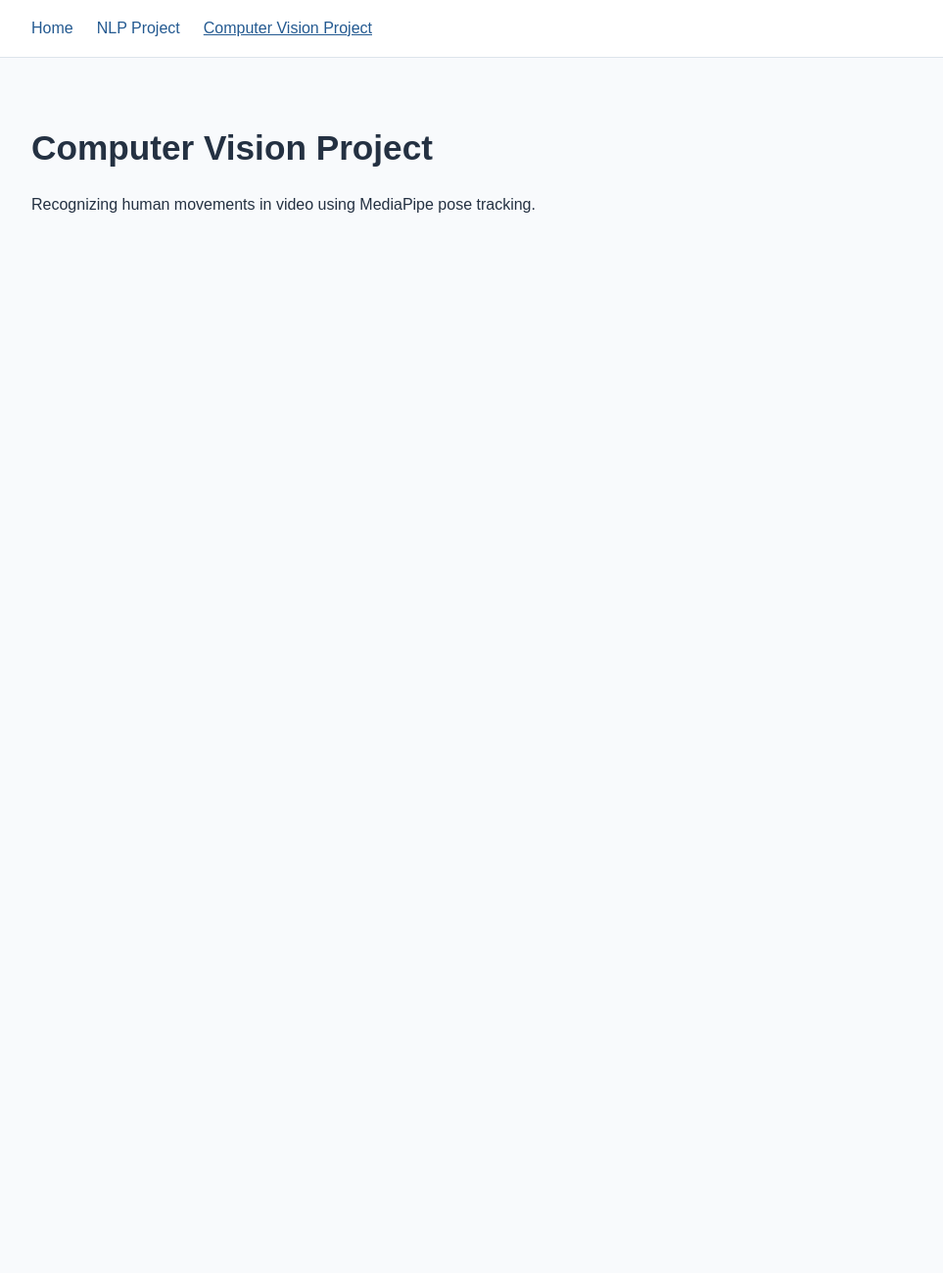
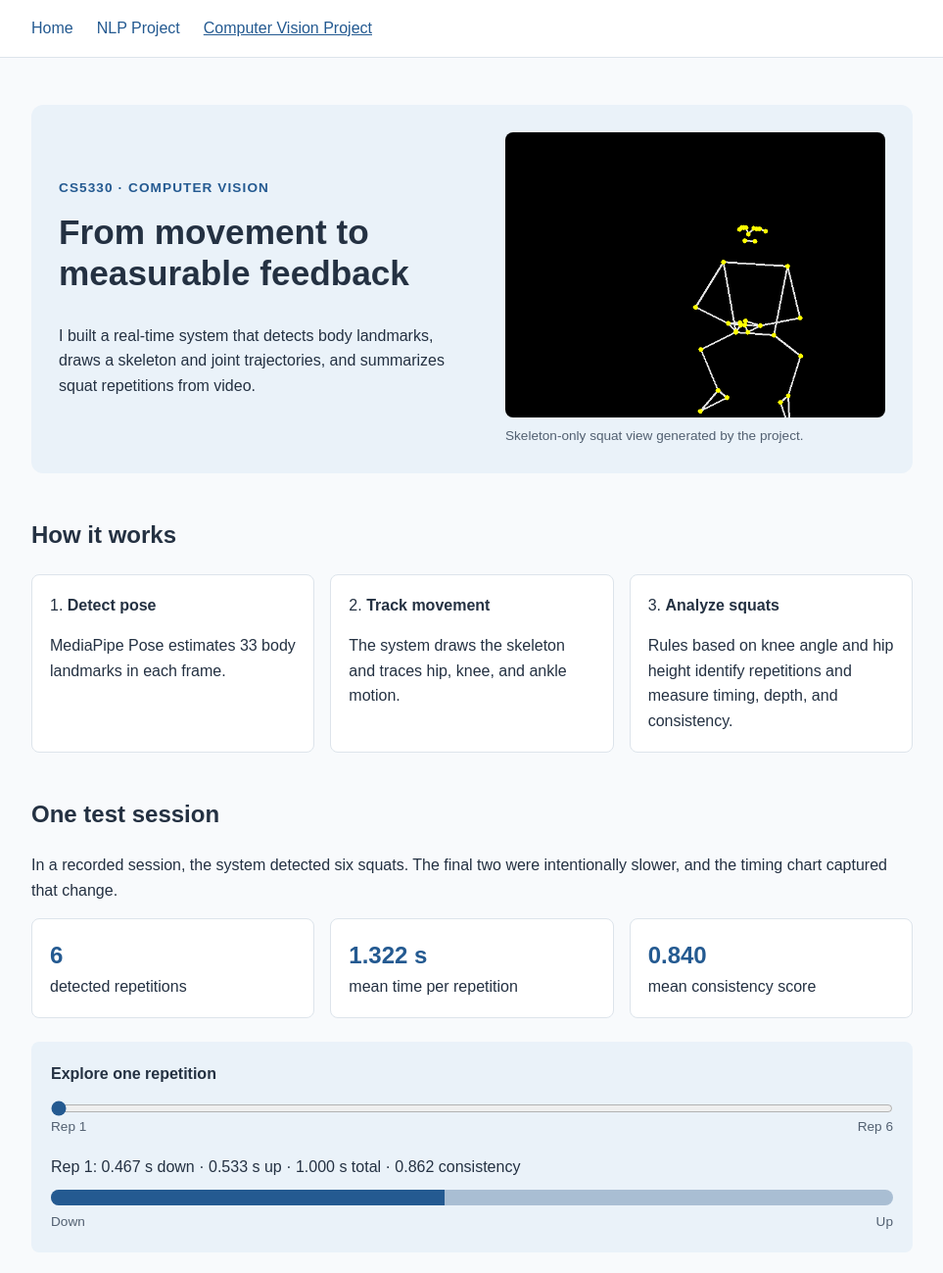
Before and after one commit to yanliw123/web-dev-project1-portfolio, a website: page vision.html in a window 1280 px wide. Shown: the top 1299 px of the page at 98% size, without its empty margins (158-1121 px from the left). Before the commit the page ends 800 px from the top, so only its background shows below. Drawn offline with Linux system fonts and the light colour scheme.

Commit message:
third ai page

```diff
--- a/css/style.css
+++ b/css/style.css
@@ -127,3 +127,134 @@ h1 {
 .result-option[aria-pressed="true"] {
   border-color: #245a91;
 }
+
+.vision-hero {
+  display: flex;
+  flex-wrap: wrap;
+  align-items: center;
+  gap: 28px;
+  margin-bottom: 44px;
+  padding: 28px;
+  background: #eaf2f9;
+  border-radius: 12px;
+}
+
+.vision-hero-copy {
+  flex: 1 1 300px;
+}
+
+.vision-label {
+  color: #245a91;
+  font-size: 0.85rem;
+  font-weight: bold;
+  letter-spacing: 0.08em;
+  text-transform: uppercase;
+}
+
+.vision-hero h1 {
+  margin-top: 0;
+}
+
+.vision-hero-image {
+  flex: 1 1 260px;
+  margin: 0;
+}
+
+.vision-hero-image img {
+  display: block;
+  width: 100%;
+  height: auto;
+  border-radius: 8px;
+}
+
+.vision-hero-image figcaption {
+  margin-top: 8px;
+  color: #526071;
+  font-size: 0.85rem;
+}
+
+.vision-section {
+  margin-bottom: 44px;
+}
+
+.vision-steps,
+.vision-stats {
+  display: flex;
+  flex-wrap: wrap;
+  gap: 16px;
+}
+
+.vision-steps {
+  padding: 0;
+  list-style-position: inside;
+}
+
+.vision-steps li,
+.vision-stats div {
+  flex: 1 1 180px;
+  padding: 18px;
+  background: white;
+  border: 1px solid #dde4eb;
+  border-radius: 8px;
+}
+
+.vision-steps p {
+  margin-bottom: 0;
+}
+
+.vision-stats strong,
+.vision-stats span {
+  display: block;
+}
+
+.vision-stats strong {
+  color: #245a91;
+  font-size: 1.5rem;
+}
+
+.rep-explorer {
+  margin-top: 24px;
+  padding: 20px;
+  background: #eaf2f9;
+  border-radius: 8px;
+}
+
+.rep-explorer input {
+  display: block;
+  width: 100%;
+  margin: 14px 0 0;
+  accent-color: #245a91;
+}
+
+.rep-explorer-labels,
+.rep-timing-key {
+  display: flex;
+  justify-content: space-between;
+  color: #526071;
+  font-size: 0.85rem;
+}
+
+.rep-explorer p {
+  margin: 18px 0 10px;
+}
+
+.rep-timing {
+  display: flex;
+  height: 16px;
+  overflow: hidden;
+  background: #a9bed3;
+  border-radius: 8px;
+}
+
+.rep-timing span:first-child {
+  width: 46.7%;
+  background: #245a91;
+}
+
+.rep-timing span:last-child {
+  flex: 1;
+}
+
+.rep-timing-key {
+  margin-top: 6px;
+}
--- /dev/null
+++ b/js/rep-explorer.js
@@ -0,0 +1,18 @@
+const repetitions = [
+  { down: 0.467, up: 0.533, total: 1.000, consistency: 0.862 },
+  { down: 0.367, up: 0.533, total: 0.900, consistency: 0.863 },
+  { down: 0.467, up: 0.567, total: 1.033, consistency: 0.903 },
+  { down: 0.500, up: 0.533, total: 1.033, consistency: 0.926 },
+  { down: 1.033, up: 0.867, total: 1.900, consistency: 0.758 },
+  { down: 1.067, up: 1.000, total: 2.067, consistency: 0.728 },
+];
+
+const slider = document.querySelector("#rep-slider");
+const details = document.querySelector("#rep-details");
+const downBar = document.querySelector("#rep-down");
+
+slider.addEventListener("input", () => {
+  const rep = repetitions[Number(slider.value) - 1];
+  details.textContent = `Rep ${slider.value}: ${rep.down.toFixed(3)} s down · ${rep.up.toFixed(3)} s up · ${rep.total.toFixed(3)} s total · ${rep.consistency.toFixed(3)} consistency`;
+  downBar.style.width = `${(rep.down / (rep.down + rep.up)) * 100}%`;
+});
--- a/vision.html
+++ b/vision.html
@@ -3,9 +3,11 @@
   <head>
     <meta charset="UTF-8" />
     <meta name="viewport" content="width=device-width, initial-scale=1.0" />
+    <meta name="author" content="Yanli Wang" />
+    <meta name="description" content="A computer vision project that tracks human pose and analyzes squat repetitions with MediaPipe." />
     <title>Computer Vision Project | Yanli Wang</title>
     <link rel="icon" href="images/favicon.svg" type="image/svg+xml" />
-    <link rel="stylesheet" href="css/style.css" />
+    <link rel="stylesheet" href="css/style.css?v=3" />
   </head>
   <body>
     <header class="site-header">
@@ -15,9 +17,51 @@
         <a href="vision.html" aria-current="page">Computer Vision Project</a>
       </nav>
     </header>
-    <main class="page-content">
-      <h1>Computer Vision Project</h1>
-      <p>Recognizing human movements in video using MediaPipe pose tracking.</p>
+    <main class="page-content vision-page">
+      <section class="vision-hero" aria-labelledby="vision-heading">
+        <div class="vision-hero-copy">
+          <p class="vision-label">CS5330 · Computer Vision</p>
+          <h1 id="vision-heading">From movement to measurable feedback</h1>
+          <p>I built a real-time system that detects body landmarks, draws a skeleton and joint trajectories, and summarizes squat repetitions from video.</p>
+        </div>
+        <figure class="vision-hero-image">
+          <img src="images/vision-squat-skeleton.png" width="640" height="480" alt="Skeleton-only view of a person squatting, with connected white lines and yellow body landmarks on a black background." />
+          <figcaption>Skeleton-only squat view generated by the project.</figcaption>
+        </figure>
+      </section>
+
+      <section class="vision-section" aria-labelledby="process-heading">
+        <h2 id="process-heading">How it works</h2>
+        <ol class="vision-steps">
+          <li><strong>Detect pose</strong><p>MediaPipe Pose estimates 33 body landmarks in each frame.</p></li>
+          <li><strong>Track movement</strong><p>The system draws the skeleton and traces hip, knee, and ankle motion.</p></li>
+          <li><strong>Analyze squats</strong><p>Rules based on knee angle and hip height identify repetitions and measure timing, depth, and consistency.</p></li>
+        </ol>
+      </section>
+
+      <section class="vision-section" aria-labelledby="vision-results-heading">
+        <h2 id="vision-results-heading">One test session</h2>
+        <p>In a recorded session, the system detected six squats. The final two were intentionally slower, and the timing chart captured that change.</p>
+        <div class="vision-stats" aria-label="Session summary">
+          <div><strong>6</strong><span>detected repetitions</span></div>
+          <div><strong>1.322 s</strong><span>mean time per repetition</span></div>
+          <div><strong>0.840</strong><span>mean consistency score</span></div>
+        </div>
+        <div class="rep-explorer">
+          <label for="rep-slider"><strong>Explore one repetition</strong></label>
+          <input id="rep-slider" type="range" min="1" max="6" step="1" value="1" />
+          <div class="rep-explorer-labels"><span>Rep 1</span><span>Rep 6</span></div>
+          <p id="rep-details" aria-live="polite">Rep 1: 0.467 s down · 0.533 s up · 1.000 s total · 0.862 consistency</p>
+          <div class="rep-timing" aria-hidden="true"><span id="rep-down"></span><span></span></div>
+          <div class="rep-timing-key"><span>Down</span><span>Up</span></div>
+        </div>
+        <figure class="project-figure">
+          <img src="images/vision-squat-duration.png" width="1280" height="720" alt="Stacked bar chart of down and up time for six squats; repetitions five and six are noticeably slower than the first four." />
+          <figcaption>Down and up time for each detected repetition, exported by the project.</figcaption>
+        </figure>
+        <p>This is a single-session case study, not a general accuracy benchmark. The consistency score is relative to this project, and rule-based measurements can change with camera angle, occlusion, or noisy landmarks.</p>
+      </section>
     </main>
+    <script src="js/rep-explorer.js" defer></script>
   </body>
 </html>
```
Also changed, not shown: images/vision-squat-duration.png (added), images/vision-squat-skeleton.png (added).
